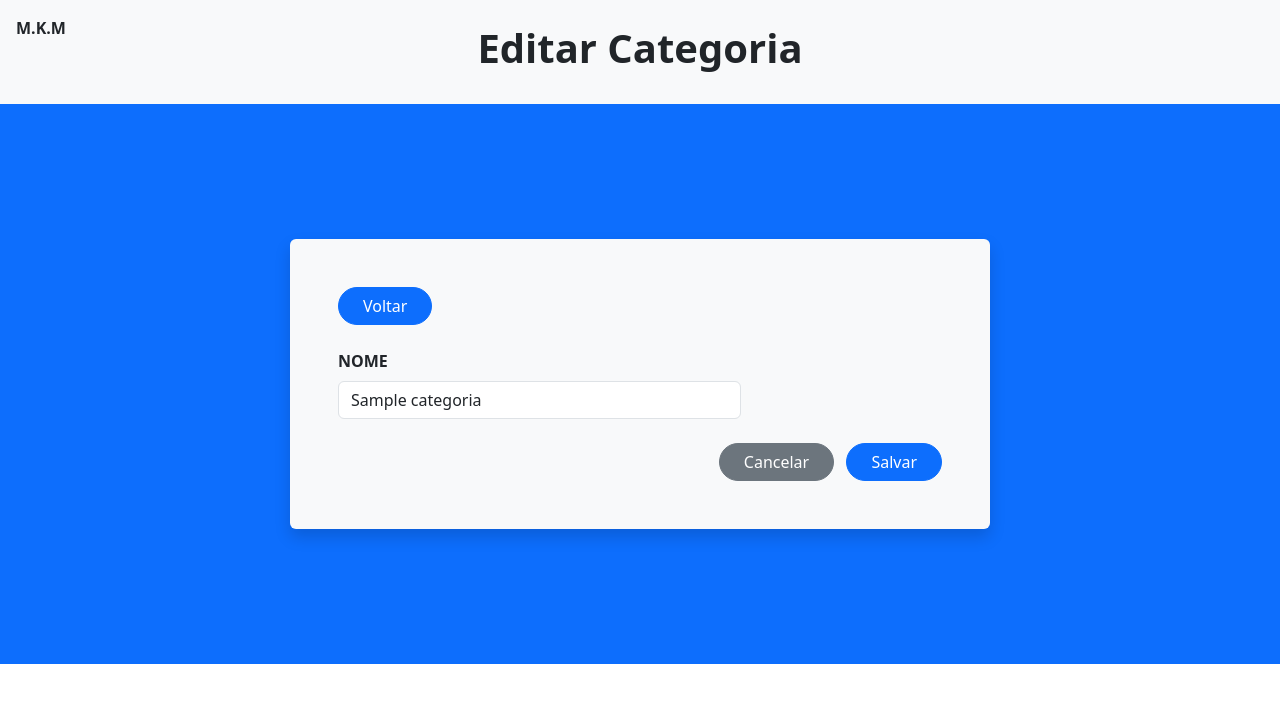
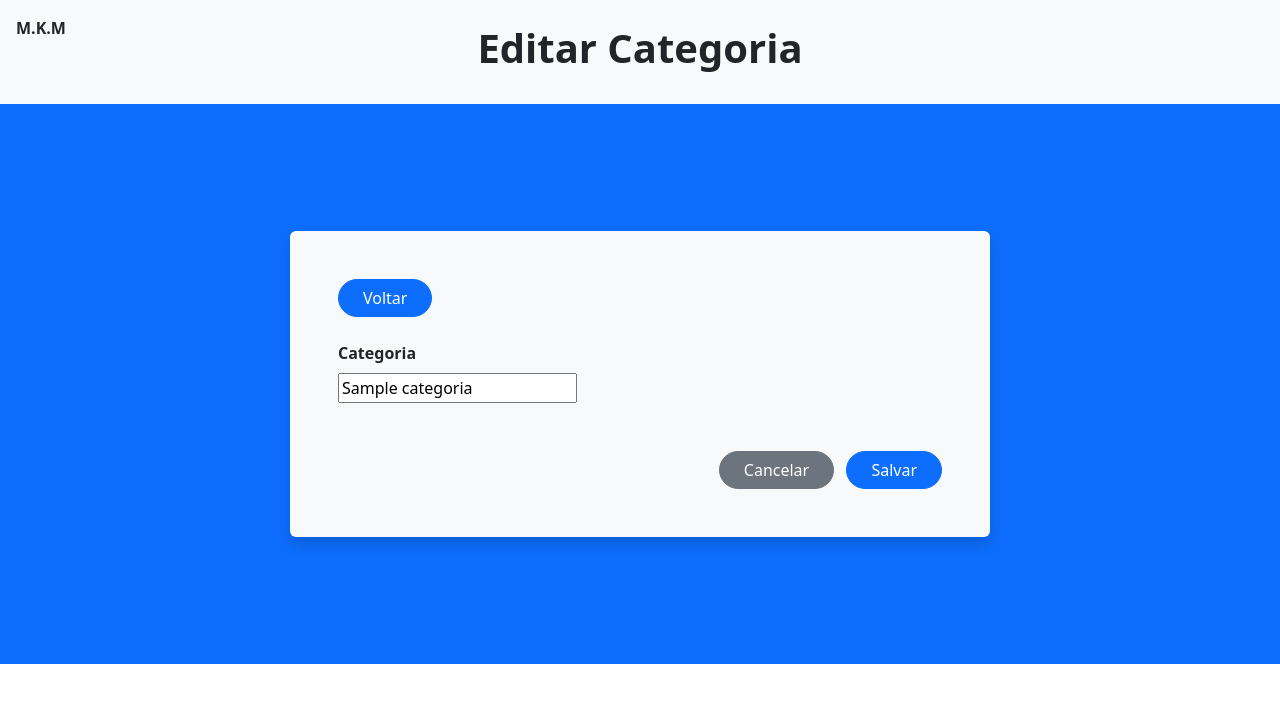
Before and after one commit to BR-Pufferfish/Projeto_SENAC_T4678_Python, a Django app: page /editar_categoria/1 in a window 1280 px wide. Shown: the top 703 px of the page. Run offline with Django 5.2, Linux system fonts and the light colour scheme; a user stored in the database is signed in; tables that the repository leaves empty hold one stand-in row (values such as "Sample post").

Commit message:
categoria funcionando por completo, mercadoria também (exceto o despachar)

```diff
--- a/core/templates/core/editar_categoria.html
+++ b/core/templates/core/editar_categoria.html
@@ -21,23 +21,25 @@
 
          <!-- Botão Voltar -->
          <div class="mb-4">
-            <a class="btn btn-primary rounded-pill px-4">
+            <a href="{% url 'listar_categoria' %}" class="btn btn-primary rounded-pill px-4">
                Voltar
             </a>
          </div>
 
-         <!-- Formulário -->
+
          <form method="post">
             {% csrf_token %}
 
-            <div class="mb-4 col-8">
-               <label class="form-label fw-bold">NOME</label>
-               <input type="text" name="nome" class="form-control" value="{{ categoria.nome }}" required>
+            <div class="row">
+
+               <div class="col-md-6 mb-4">
+                  <label class="form-label fw-bold">Categoria</label>
+                  {{ form.nome }}
+               </div>
             </div>
 
-            <!-- Botões -->
             <div class="text-end mt-4">
-               <a class="btn btn-secondary rounded-pill px-4 me-2">
+               <a href="{% url 'listar_categoria' %}" class="btn btn-secondary rounded-pill px-4 me-2">
                   Cancelar
                </a>
 
@@ -48,6 +50,10 @@
 
          </form>
 
+
+
+
+
       </div>
    </div>
 
--- a/core/templates/core/estoque.html
+++ b/core/templates/core/estoque.html
@@ -25,7 +25,9 @@
                     Mercadorias
                 </a>
 
-
+                <a href="{% url 'listar_categoria' %}" class="btn btn-primary rounded-pill">
+                    Categorias
+                </a>
 
                 <a href="{% url 'listar_pessoa' %}" class="btn btn-primary rounded-pill">
                     Pessoas
--- a/core/views.py
+++ b/core/views.py
@@ -2,7 +2,7 @@ from django.shortcuts import redirect, render, get_object_or_404
 from django.contrib.auth.mixins import LoginRequiredMixin, PermissionRequiredMixin
 from django.contrib.auth.mixins import LoginRequiredMixin, PermissionRequiredMixin
 from django.contrib.auth.views import LoginView
-from django.views.generic import CreateView, ListView, UpdateView, View
+from django.views.generic import CreateView, ListView, UpdateView, DeleteView, View
 from django.urls import reverse_lazy
 from core.models import Categoria, Estoque, Pessoa
 
@@ -37,34 +37,24 @@ class NovaCategoriaView(LoginRequiredMixin, PermissionRequiredMixin, CreateView)
     raise_exception = True
 
 
+from django.views.generic import UpdateView, DeleteView
+from django.urls import reverse_lazy
+from django.contrib.auth.mixins import LoginRequiredMixin, PermissionRequiredMixin
+
 class EditarCategoriaView(LoginRequiredMixin, PermissionRequiredMixin, UpdateView):
     model = Categoria
+    fields = ['nome']  # coloque aqui os campos que existem no model
     template_name = 'core/editar_categoria.html'
     success_url = reverse_lazy('listar_categoria')
     permission_required = 'core.change_categoria'
     raise_exception = True
 
-    def get(self, request, pk):
-        categoria = get_object_or_404(Categoria, pk=pk)
-        return render(request, self.template_name, {'categoria': categoria})
 
-    def post(self, request, pk):
-        categoria = get_object_or_404(Categoria, pk=pk)
-        categoria.nome = request.POST.get('nome')
-        categoria.save()
-        return redirect(self.success_url)
-
-
-class ExcluirCategoriaView(LoginRequiredMixin, PermissionRequiredMixin, View):
+class ExcluirCategoriaView(LoginRequiredMixin, PermissionRequiredMixin, DeleteView):
     model = Categoria
     success_url = reverse_lazy('listar_categoria')
     permission_required = 'core.delete_categoria'
     raise_exception = True
-
-    def get(self, pk):
-        categoria = get_object_or_404(Categoria, pk=pk)
-        categoria.delete()
-        return redirect(self.success_url)
 
 
 
@@ -99,16 +89,11 @@ class EditarEstoqueView(LoginRequiredMixin, PermissionRequiredMixin, UpdateView)
     raise_exception = True
 
 
-class ExcluirEstoqueView(LoginRequiredMixin, PermissionRequiredMixin, View):
+class ExcluirEstoqueView(LoginRequiredMixin, PermissionRequiredMixin, DeleteView):
     model = Estoque
     success_url = reverse_lazy('listar_mercadoria')
     permission_required = 'core.delete_estoque'
     raise_exception = True
-
-    def get(self, pk):
-        estoque = get_object_or_404(Estoque, pk=pk)
-        estoque.delete()
-        return redirect(self.success_url)
 
 
 
```
Also changed, not shown: core/templates/core/listar_categoria.html (+10 -7 lines), core/templates/core/listar_mercadoria.html (+9 -5 lines).
